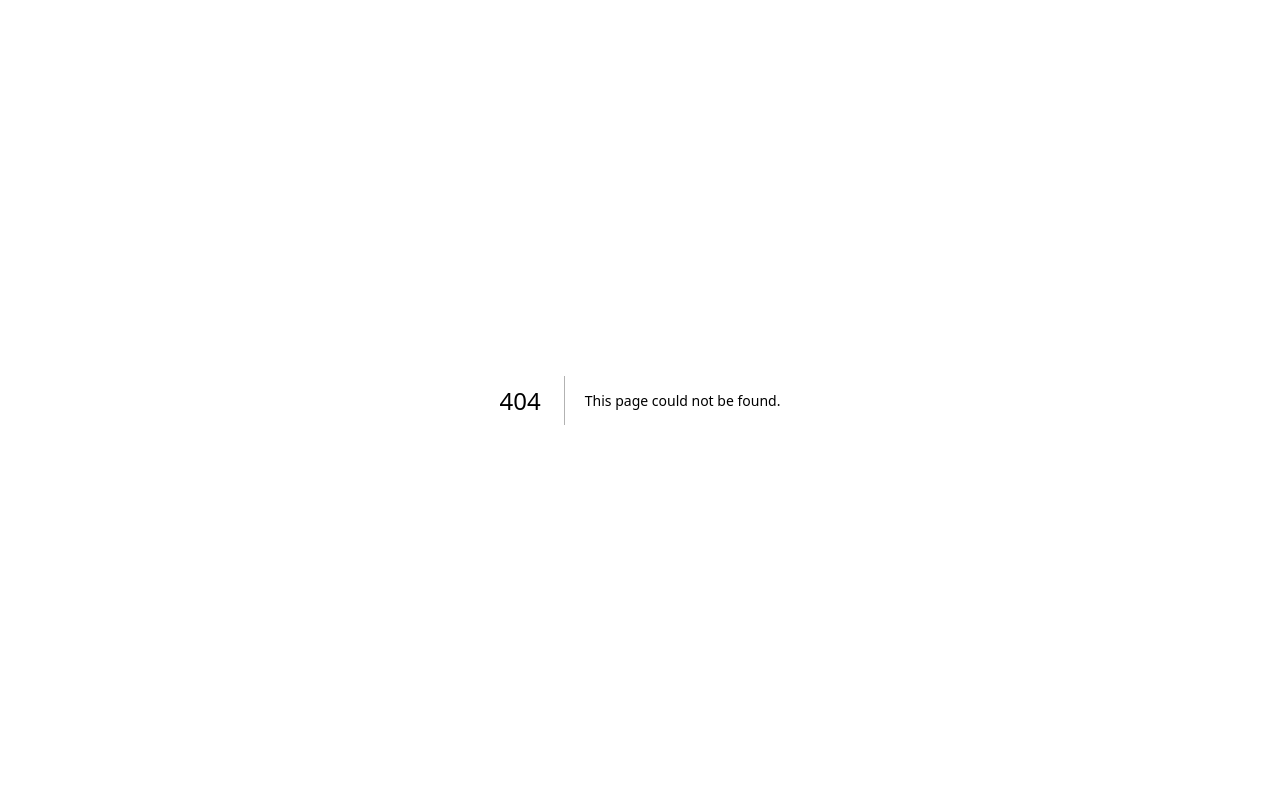
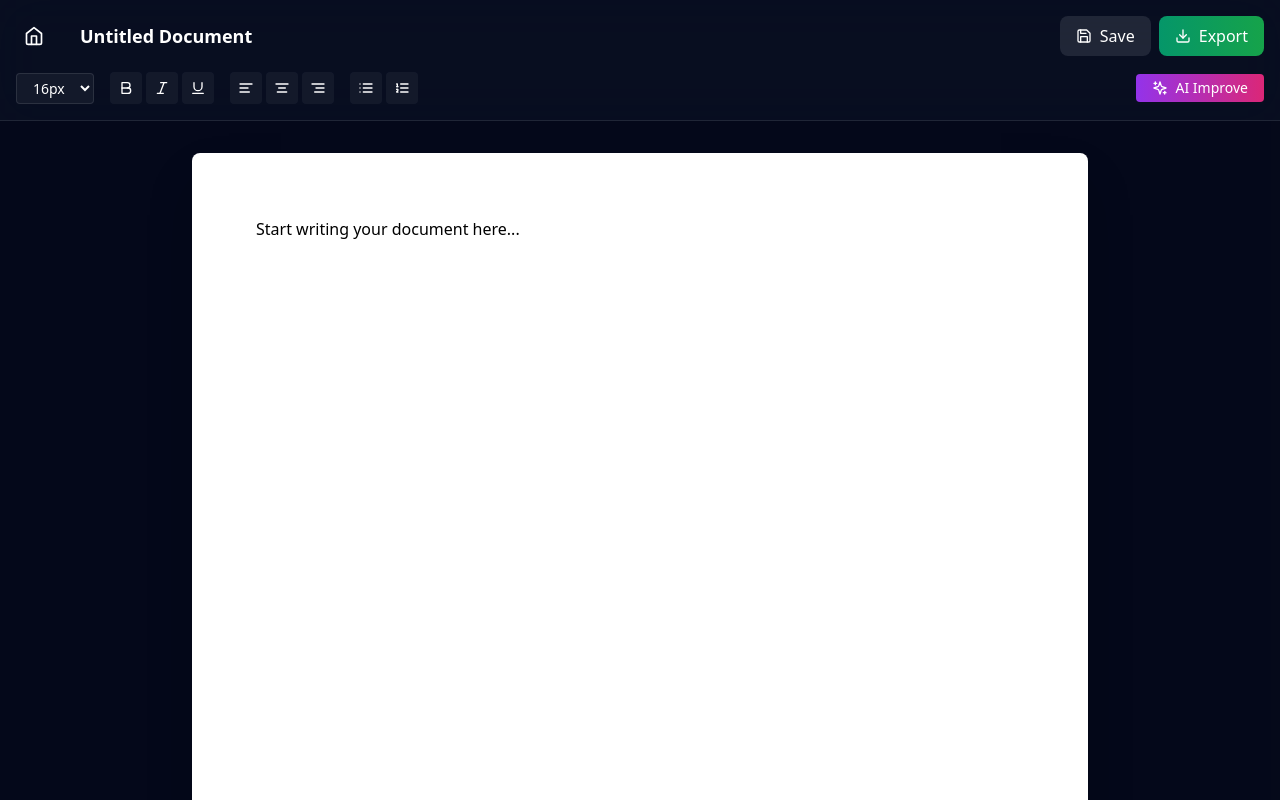
Before and after one commit to pnyanguwo-cyber/ai-office-mvp, a Next.js app: page /editor/word in a window 1280 px wide. Before the commit this address had no page. Built offline with nearby package versions, Linux system fonts and the light colour scheme.

Commit message:
Create word.js

```diff
--- /dev/null
+++ b/pages/editor/word.js
@@ -0,0 +1,69 @@
+import React, { useState } from 'react';
+import Link from 'next/link';
+import { Home, Save, Download, Bold, Italic, Underline, AlignLeft, AlignCenter, AlignRight, List, ListOrdered, Sparkles } from 'lucide-react';
+
+export default function WordEditor() {
+  const [content, setContent] = useState('Start writing your document here...');
+  const [fontSize, setFontSize] = useState('16px');
+
+  return (
+    <div className="h-screen bg-slate-950 text-white flex flex-col">
+      <header className="border-b border-white/10 bg-slate-900/50 backdrop-blur-xl p-4">
+        <div className="flex items-center justify-between mb-4">
+          <div className="flex items-center gap-4">
+            <Link href="/" className="p-2 hover:bg-white/10 rounded-lg transition">
+              <Home className="w-5 h-5" />
+            </Link>
+            <input type="text" defaultValue="Untitled Document" className="bg-transparent text-lg font-semibold focus:outline-none focus:bg-white/5 px-3 py-1 rounded" />
+          </div>
+          <div className="flex items-center gap-2">
+            <button className="px-4 py-2 bg-white/10 hover:bg-white/15 rounded-lg transition flex items-center gap-2">
+              <Save className="w-4 h-4" />Save
+            </button>
+            <button className="px-4 py-2 bg-gradient-to-r from-emerald-600 to-green-600 hover:from-emerald-500 hover:to-green-500 rounded-lg transition flex items-center gap-2">
+              <Download className="w-4 h-4" />Export
+            </button>
+          </div>
+        </div>
+
+        <div className="flex items-center gap-4 flex-wrap">
+          <select value={fontSize} onChange={(e) => setFontSize(e.target.value)} className="bg-white/5 border border-white/10 rounded px-3 py-1 text-sm">
+            <option value="12px">12px</option>
+            <option value="14px">14px</option>
+            <option value="16px">16px</option>
+            <option value="18px">18px</option>
+            <option value="24px">24px</option>
+          </select>
+          <div className="flex items-center gap-1">
+            <button className="p-2 bg-white/5 hover:bg-white/10 rounded transition"><Bold className="w-4 h-4" /></button>
+            <button className="p-2 bg-white/5 hover:bg-white/10 rounded transition"><Italic className="w-4 h-4" /></button>
+            <button className="p-2 bg-white/5 hover:bg-white/10 rounded transition"><Underline className="w-4 h-4" /></button>
+          </div>
+          <div className="flex items-center gap-1">
+            <button className="p-2 bg-white/5 hover:bg-white/10 rounded transition"><AlignLeft className="w-4 h-4" /></button>
+            <button className="p-2 bg-white/5 hover:bg-white/10 rounded transition"><AlignCenter className="w-4 h-4" /></button>
+            <button className="p-2 bg-white/5 hover:bg-white/10 rounded transition"><AlignRight className="w-4 h-4" /></button>
+          </div>
+          <div className="flex items-center gap-1">
+            <button className="p-2 bg-white/5 hover:bg-white/10 rounded transition"><List className="w-4 h-4" /></button>
+            <button className="p-2 bg-white/5 hover:bg-white/10 rounded transition"><ListOrdered className="w-4 h-4" /></button>
+          </div>
+          <button className="ml-auto px-4 py-1 bg-gradient-to-r from-purple-600 to-pink-600 hover:from-purple-500 hover:to-pink-500 rounded flex items-center gap-2 text-sm transition">
+            <Sparkles className="w-4 h-4" />AI Improve
+          </button>
+        </div>
+      </header>
+
+      <main className="flex-1 overflow-auto bg-slate-900/20 p-8">
+        <div className="max-w-4xl mx-auto bg-white text-black rounded-lg shadow-2xl p-16 min-h-[842px]">
+          <textarea
+            value={content}
+            onChange={(e) => setContent(e.target.value)}
+            className="w-full h-full min-h-[700px] resize-none focus:outline-none"
+            style={{ fontSize }}
+          />
+        </div>
+      </main>
+    </div>
+  );
+}
```
